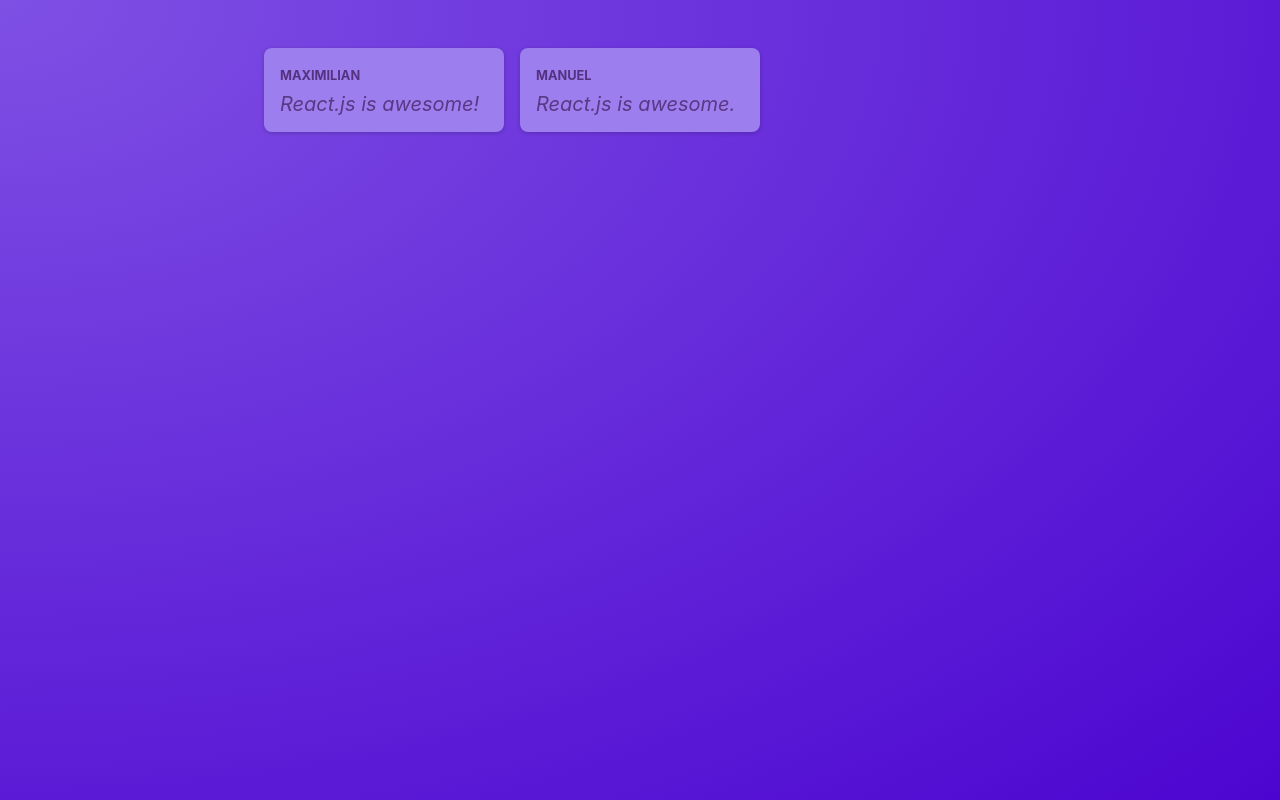
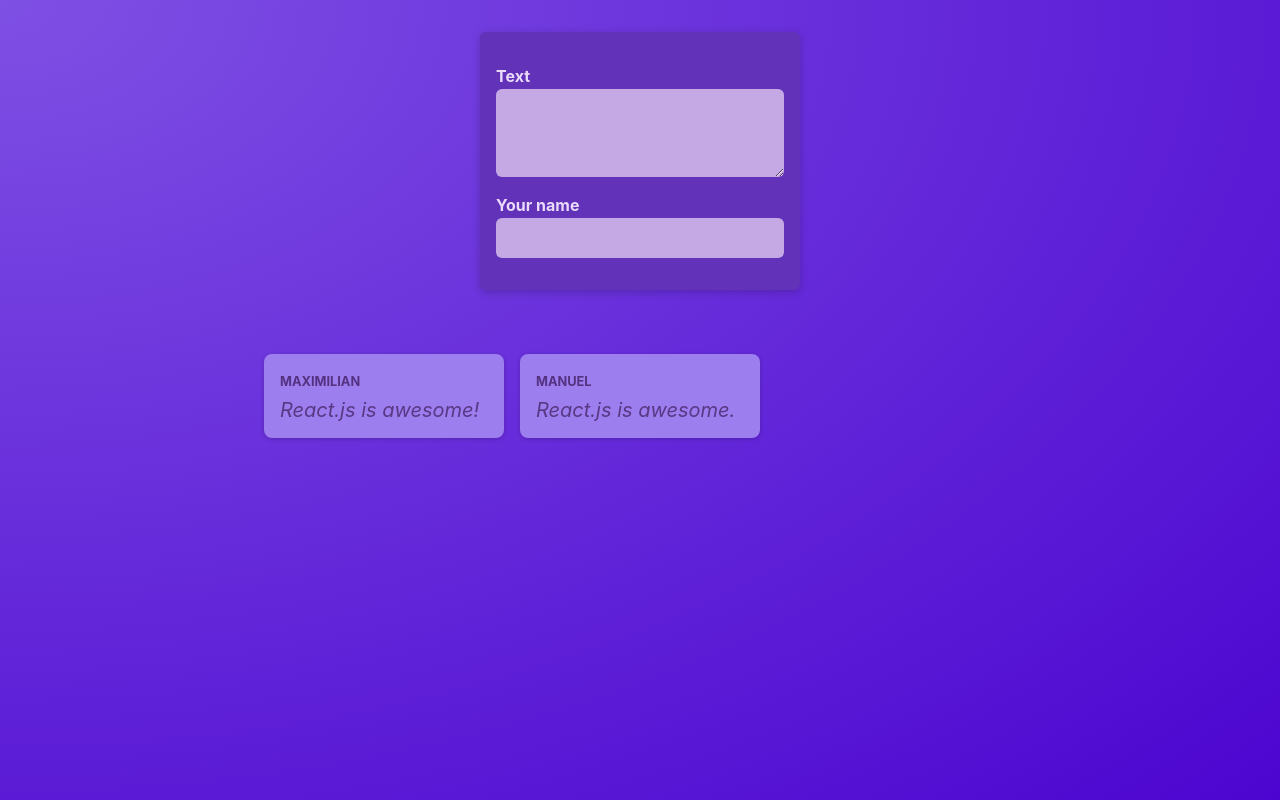
Before and after one commit to IanChatelain/NextJSCourse, a React (Vite) app in the folder react-crash-course/: page / in a window 1280 px wide. Built offline with nearby package versions, Linux system fonts and the light colour scheme.

Commit message:
States - React course section 2: part 25

```diff
--- /dev/null
+++ b/react-crash-course/src/components/NewPost.jsx
@@ -0,0 +1,25 @@
+import classes from "./NewPost.module.css";
+
+function NewPost() {
+  let enteredBody = "";
+
+  function changeBodyHandler(event) {
+    enteredBody = event.target.value;
+  }
+
+  return (
+    <form className={classes.form}>
+      <p>
+        <label htmlFor="body">Text</label>
+        <textarea id="body" required rows={3} onChange={changeBodyHandler} />
+      </p>
+      <p>{enteredBody}</p>
+      <p>
+        <label htmlFor="name">Your name</label>
+        <input type="text" id="name" required />
+      </p>
+    </form>
+  );
+}
+
+export default NewPost;
--- /dev/null
+++ b/react-crash-course/src/components/NewPost.module.css
@@ -0,0 +1,55 @@
+.form {
+  background-color: #6233b9;
+  padding: 1rem;
+  width: 20rem;
+  margin: 2rem auto;
+  border-radius: 6px;
+  box-shadow: 0 2px 8px rgba(0, 0, 0, 0.2);
+}
+
+.form label {
+  display: block;
+  margin-bottom: 0.05rem;
+  color: #eadbfb;
+  font-weight: bold;
+}
+
+.form input,
+.form textarea {
+  display: block;
+  width: 100%;
+  font: inherit;
+  padding: 0.5rem;
+  border-radius: 6px;
+  border: none;
+  background-color: #c4a9e4;
+  color: #28262c;
+}
+
+.actions {
+  display: flex;
+  justify-content: flex-end;
+  gap: 0.5rem;
+}
+
+.actions button {
+  cursor: pointer;
+  font: inherit;
+  padding: 0.5rem 1.5rem;
+  border: none;
+  border-radius: 4px;
+  background-color: #34036c;
+  color: #e5d5f7;
+}
+
+.actions button:hover {
+  background-color: #23014a;
+}
+
+.actions button[type='button'] {
+  background-color: transparent;
+}
+
+.actions button[type='button']:hover {
+  color: #d1bee6;
+}
--- a/react-crash-course/src/components/PostsList.jsx
+++ b/react-crash-course/src/components/PostsList.jsx
@@ -1,12 +1,16 @@
 import Post from "./Post";
 import classes from "./PostsList.module.css";
+import NewPost from "./NewPost";
 
 function PostsList() {
   return (
-    <ul className={classes.posts}>
-      <Post author="Maximilian" body="React.js is awesome!" />
-      <Post author="Manuel" body="React.js is awesome." />
-    </ul>
+    <>
+      <NewPost />
+      <ul className={classes.posts}>
+        <Post author="Maximilian" body="React.js is awesome!" />
+        <Post author="Manuel" body="React.js is awesome." />
+      </ul>
+    </>
   );
 }
 
```
